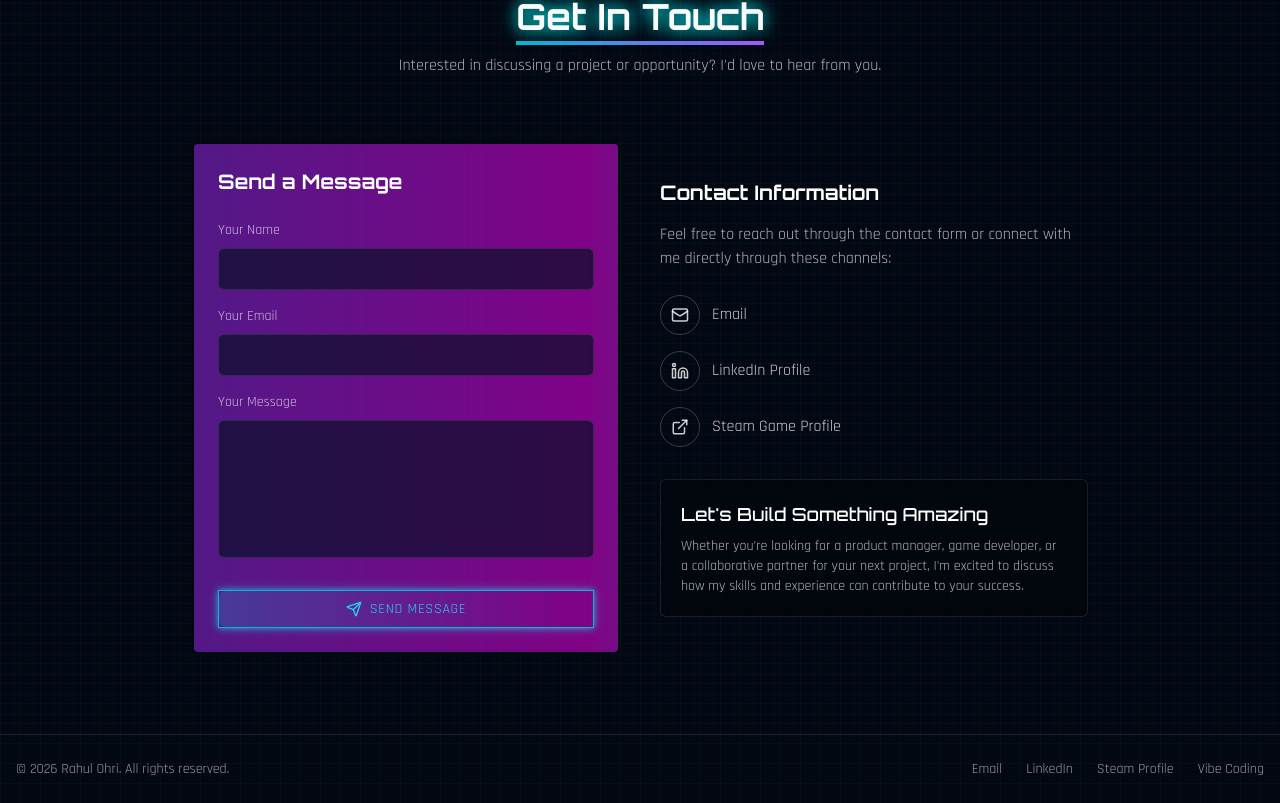
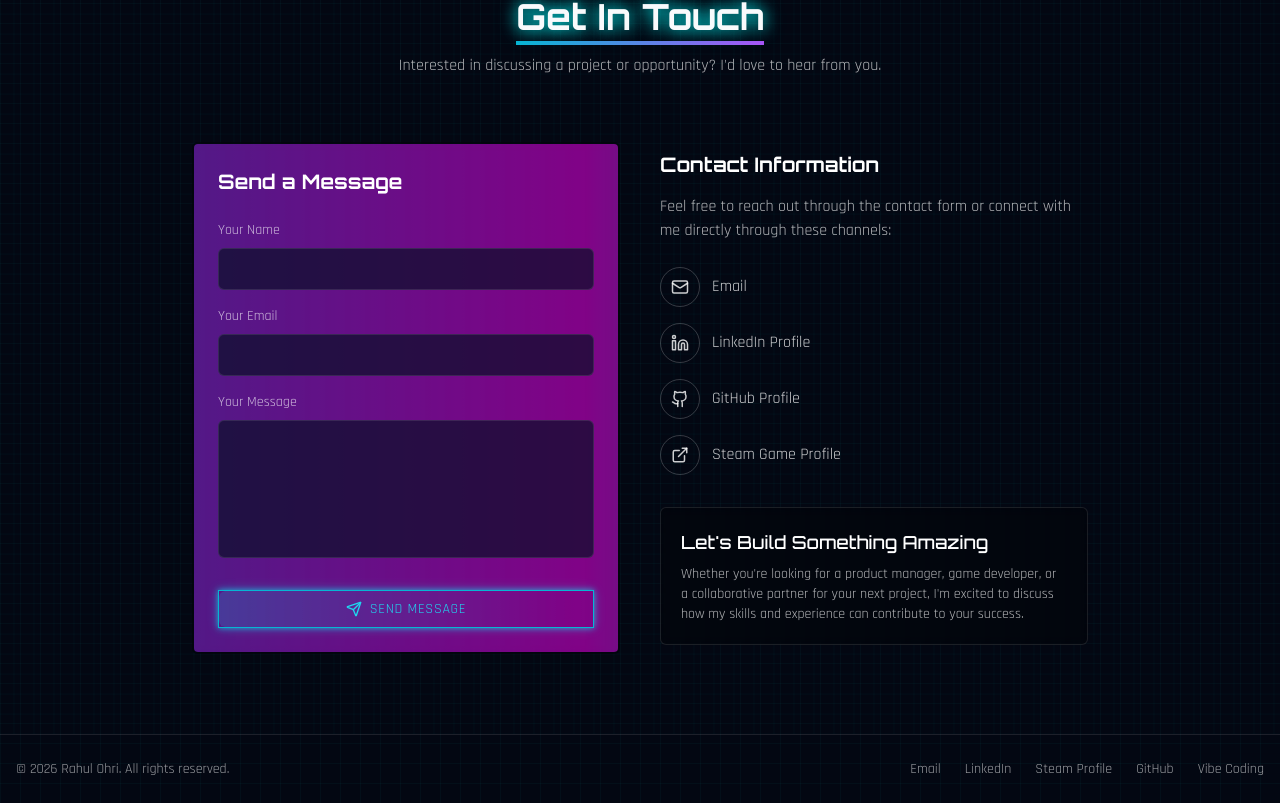
Before and after one commit to gamedev1991/portfolio, a React (Vite) app: page / in a window 1280 px wide. Shown: the part 6757-7560 px from the top of the page. Built offline with nearby package versions, Linux system fonts and the light colour scheme.

Commit message:
Add GitHub profile link to Contact section and footer

```diff
--- a/src/components/Contact.tsx
+++ b/src/components/Contact.tsx
@@ -4,7 +4,7 @@ import emailjs from '@emailjs/browser';
 import Card from './common/Card';
 import Button from './common/Button';
 import AnimatedText from './common/AnimatedText';
-import { Mail, Linkedin, ExternalLink, Send } from 'lucide-react';
+import { Mail, Linkedin, ExternalLink, Send, Github } from 'lucide-react';
 
 const Contact = () => {
   const [formData, setFormData] = useState({
@@ -179,6 +179,18 @@ const Contact = () => {
                 </a>
 
                 <a
+                  href="https://github.com/gamedev1991"
+                  target="_blank"
+                  rel="noreferrer"
+                  className="flex items-center space-x-3 text-white/80 hover:text-cyan-400 transition-colors group"
+                >
+                  <div className="w-10 h-10 rounded-full flex items-center justify-center border border-white/20 group-hover:border-cyan-500/50 transition-colors">
+                    <Github size={18} />
+                  </div>
+                  <span>GitHub Profile</span>
+                </a>
+
+                <a
                   href="https://steamcommunity.com/profiles/76561198123903147/"
                   target="_blank"
                   rel="noreferrer"
--- a/src/components/Layout.tsx
+++ b/src/components/Layout.tsx
@@ -45,6 +45,14 @@ const Layout = ({ children }: LayoutProps) => {
                 Steam Profile
               </a>
               <a
+                href="https://github.com/gamedev1991"
+                target="_blank"
+                rel="noreferrer"
+                className="text-white/60 hover:text-cyan-400 transition-colors text-sm"
+              >
+                GitHub
+              </a>
+              <a
                 href="/vibe-coding-projects"
                 className="text-white/60 hover:text-cyan-400 transition-colors text-sm"
               >
```
